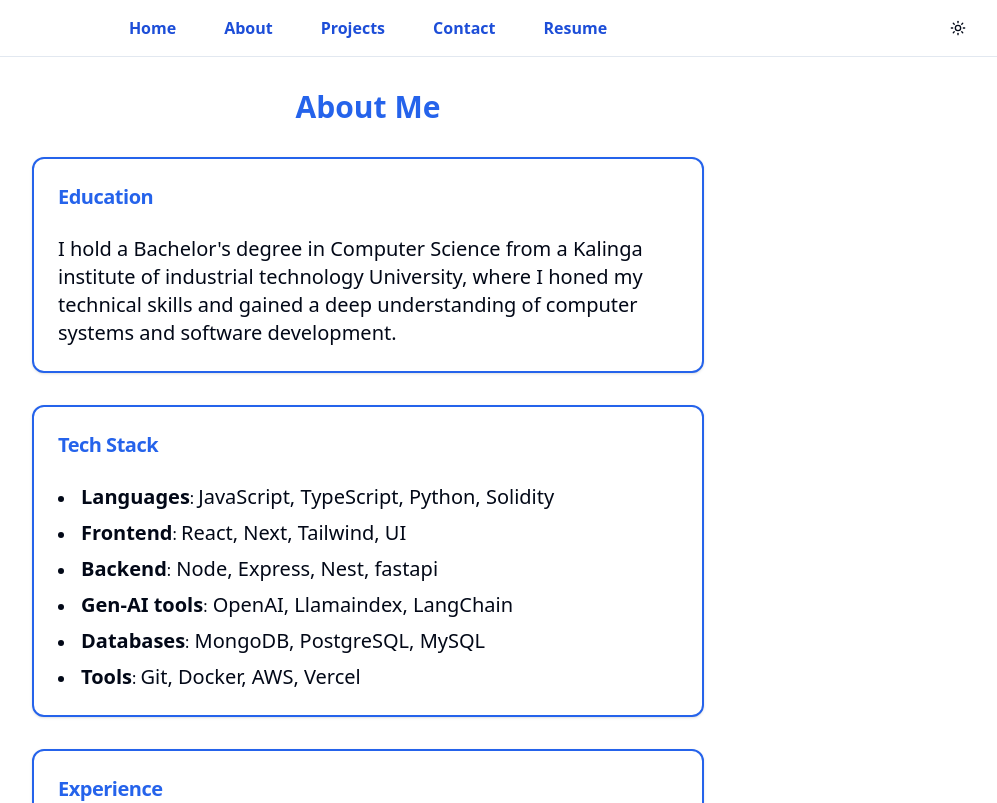
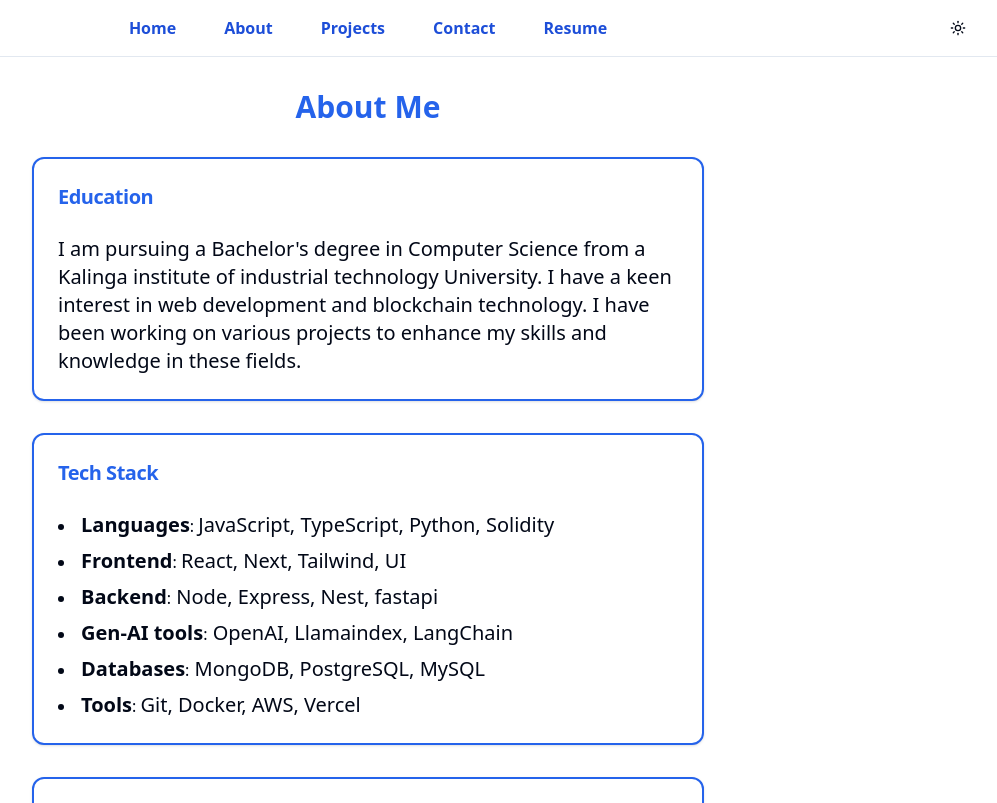
Before and after one commit to shounak03/my-portfolio, a Next.js app: page /about in a window 1280 px wide. Shown: the top 803 px of the page, without its empty margins (272-1269 px from the left). Built offline with nearby package versions, Linux system fonts and the light colour scheme.

Commit message:
updated bio

```diff
--- a/app/about/page.tsx
+++ b/app/about/page.tsx
@@ -12,9 +12,9 @@ export default function AboutSection() {
             </CardHeader>
             <CardContent className="text-foreground max-h-64 overflow-y-auto ">
               <p className="text-xl ">
-                I hold a Bachelor&apos;s degree in Computer Science from a Kalinga institute of industrial technology
-                University, where I honed my technical skills and gained a deep
-                understanding of computer systems and software development.
+                I am pursuing a Bachelor&apos;s degree in Computer Science from a Kalinga institute of industrial technology
+                University. I have a keen interest in web development and blockchain technology. I have been working on various
+                projects to enhance my skills and knowledge in these fields.
               </p>
             </CardContent>
           </Card>
```
